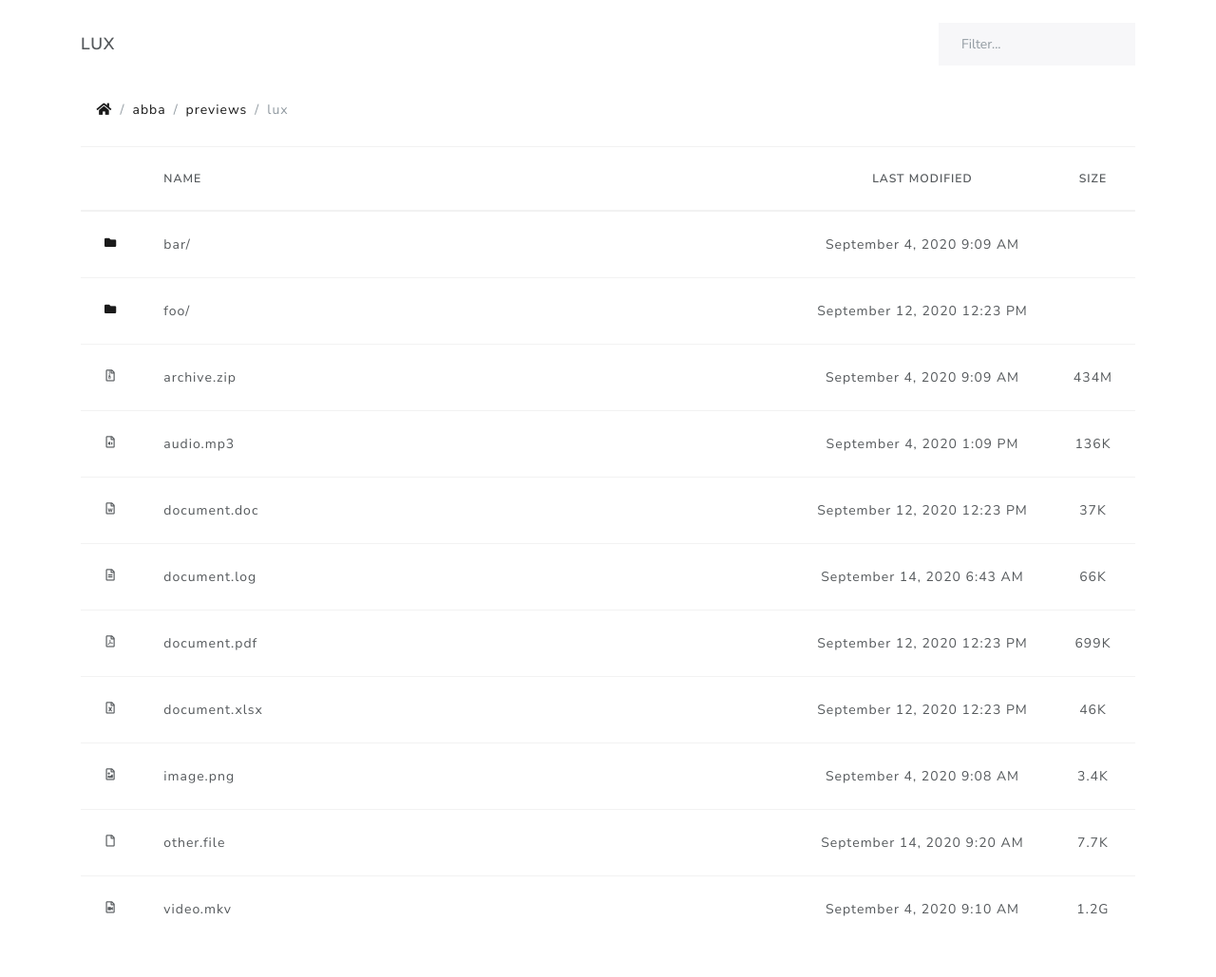
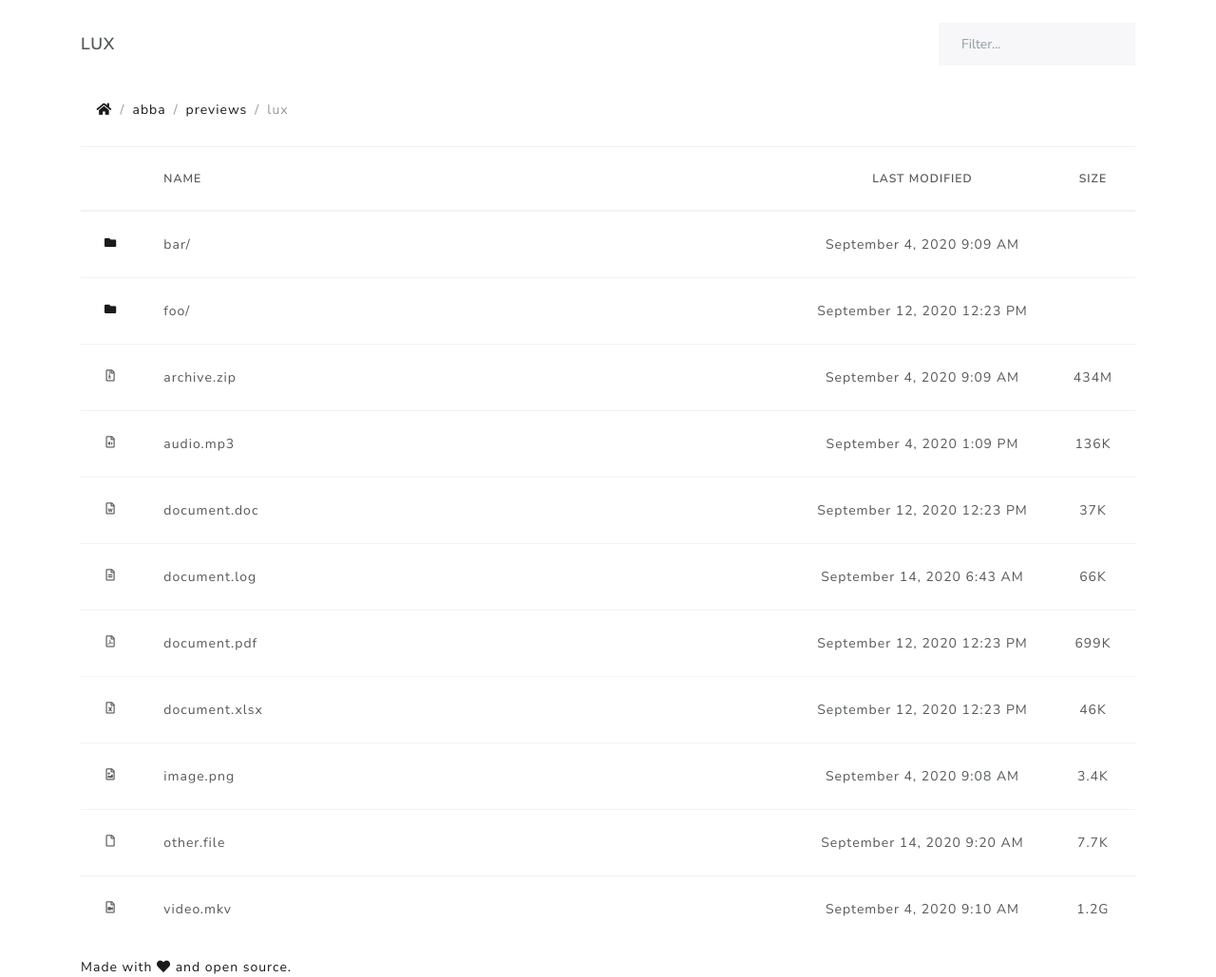
Before and after one commit to jmlemetayer/abba, a Jekyll site: the page built from previews/lux/index.html, in a window 1280 px wide. Shown: the whole page at 95% size. Built offline with Jekyll 4.4.1, drawn with Linux system fonts in a browser that asks for light colours; before the commit the page ends 1008 px from its top, so only the background shows below that.

Commit message:
html: add an initial footer

```diff
--- a/_includes/html/body/footer.html
+++ b/_includes/html/body/footer.html
@@ -1,3 +1,9 @@
 	</div>
 </main>
-<footer></footer>
+<footer>
+	<div class="container">
+		<a href="{{ site.github.repository_url }}">
+			Made with <i aria-hidden="true" class="fas fa-heart"></i><span class="sr-only">love</span> and open source.
+		</a>
+	</div>
+</footer>
```
